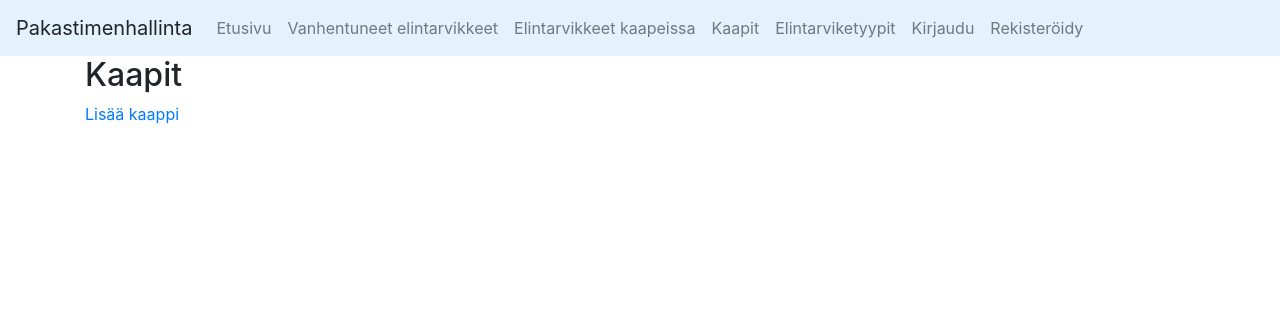
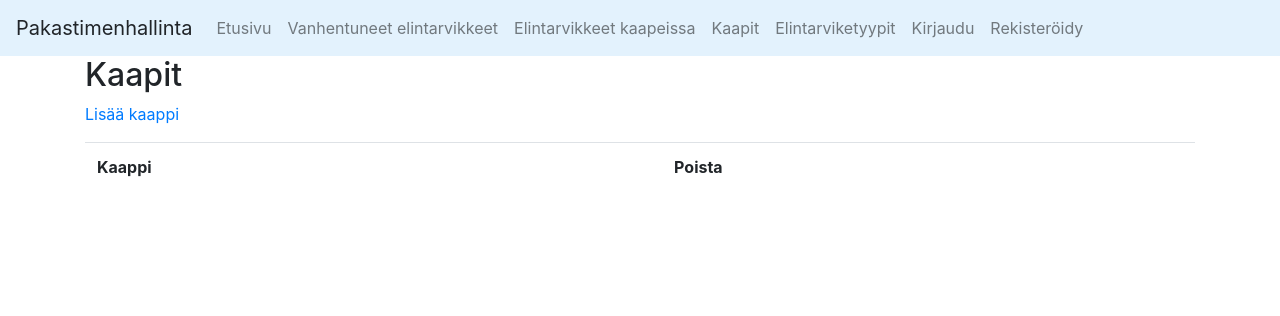
Before and after one commit to lukxsx/PakastimenHallinta, a Flask app: template application/templates/kaapit/listaa.html in a window 1280 px wide. Shown: the top 316 px of the page. Run offline with Flask 2, Linux system fonts and the light colour scheme; the template is opened without the code that fills it, so the values that code supplies are empty; some libraries are stand-ins or nearby versions.

Commit message:
kaapin poistaminen mahdollista

```diff
--- a/application/templates/kaapit/listaa.html
+++ b/application/templates/kaapit/listaa.html
@@ -3,10 +3,20 @@
 {% block body %}
     <h2>Kaapit</h2>
     <p><a href="{{ url_for('kaappi_lisays') }}">Lisää kaappi</a></p>
-    <ul class="list-group list-group-flush">
-        {% for kaappi in kaapit %}
-            <li class="list-group-item">{{ kaappi.nimi }}</li>
-            </ul>
-        {% endfor %}
-    </table>
+    <table class="table">
+    <tr>
+        <th>Kaappi</th>
+        <th>Poista</th>
+    </tr>
+    {% for kaappi in kaapit %}
+    <tr>
+        <td>{{ kaappi.nimi }}</td>
+        <td>
+            <form method="POST" action="{{ url_for('kaappi_poisto', kaappi_id=kaappi.id) }}">
+                <input type="submit" class="btn btn-primary" value="Poista"/>
+            </form>
+        </td>
+    </tr>
+    {% endfor %}
+</table>
 {% endblock %}
```
Also changed, not shown: application/kaappi/views.py (+13 -0 lines).
